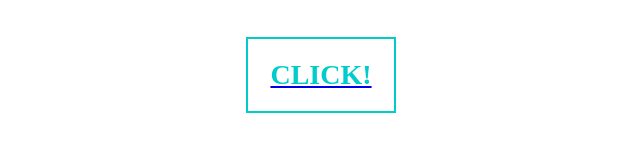
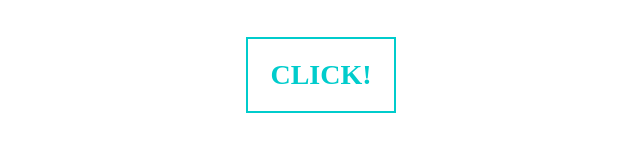
Before and after one commit to hiro-eng/teckteck, a plain HTML site: page index.html in a window 1280 px wide. Shown: the part 1448-1610 px from the top of the page, 264-904 px from the left. Drawn offline with Linux system fonts and the light colour scheme.

Commit message:
Update index.html

```diff
--- a/index.html
+++ b/index.html
@@ -35,7 +35,7 @@
 <div class = "btn-wrapper">
   <div class = "container">
     　<p class = "btn-message">このページは<b>HTML/CSS</b>によって作成されています。以下のリンク先では<b>JavaScript/Jqueryバージョン</b>を御覧頂くことが出来ます。</p>
-         <a href = "https://hiro-eng.github.io/portjsq/"><p class="btn_design4">CLICK!</p></a>
+         <a href = "https://hiro-eng.github.io/portjsq/" style = "text-decoration:none;"><p class="btn_design4">CLICK!</p></a>
 　　　　　</div>
            </div>
 <div class = "sample-wrapper">
```
